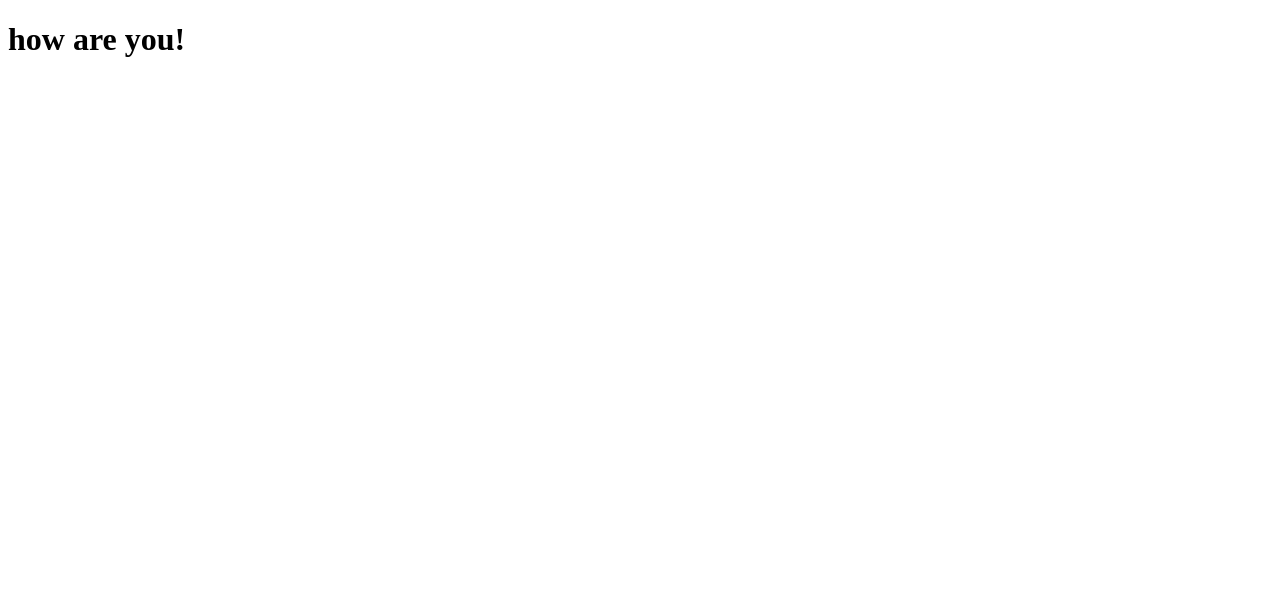
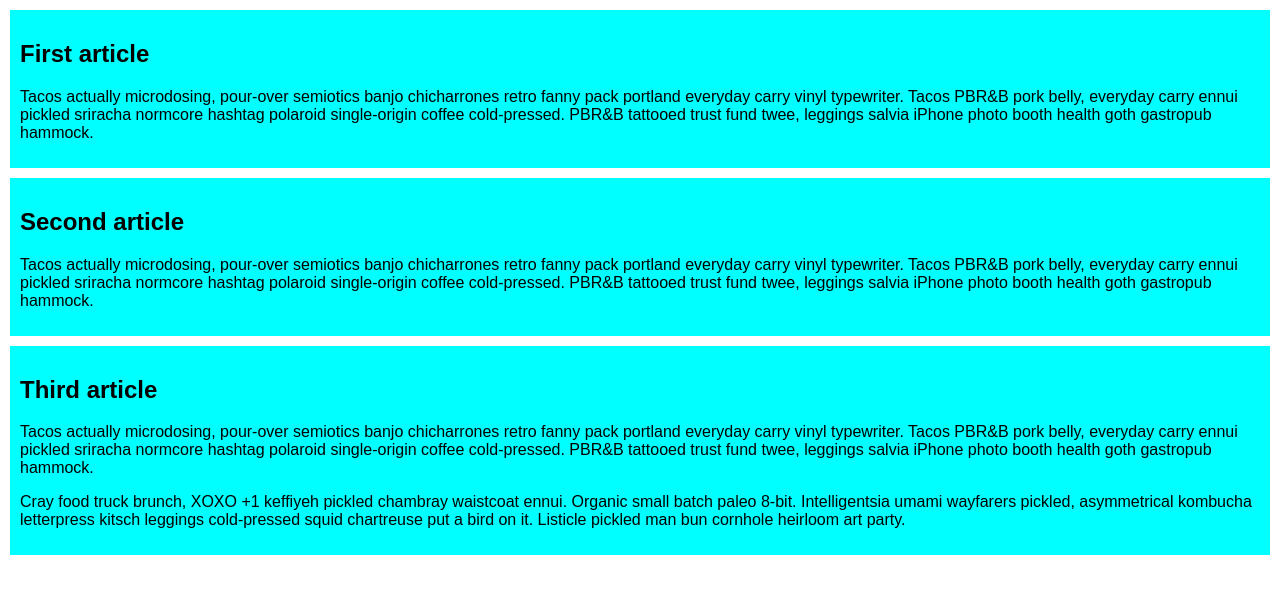
Before and after one commit to carolinesexton/flex-box, a plain HTML site: page index.html in a window 1280 px wide. Drawn offline with Linux system fonts and the light colour scheme.

Commit message:
moved practice flexbox

```diff
--- a/css/styles.css
+++ b/css/styles.css
@@ -0,0 +1,26 @@
+html {
+    font-family: sans-serif;
+  }
+
+  body {
+    margin: 0;
+  }
+
+  header {
+    background: purple;
+    height: 100px;
+  }
+
+  h1 {
+    text-align: center;
+    color: white;
+    line-height: 100px;
+    margin: 0;
+  }
+
+  article {
+    padding: 10px;
+    margin: 10px;
+    background: aqua;
+    flex: 1;
+    }
--- a/index.html
+++ b/index.html
@@ -4,9 +4,35 @@
     <meta charset="UTF-8">
     <meta http-equiv="X-UA-Compatible" content="IE=edge">
     <meta name="viewport" content="width=device-width, initial-scale=1.0">
+    <link rel="stylesheet" href="css/styles.css">
     <title>Document</title>
 </head>
 <body>
-   <h1>how are you!</h1>
+    <section>
+        <article>
+          <h2>First article</h2>
+
+          <p>Tacos actually microdosing, pour-over semiotics banjo chicharrones retro fanny pack portland everyday carry vinyl typewriter. Tacos PBR&B pork belly, everyday carry ennui pickled sriracha normcore hashtag polaroid single-origin coffee cold-pressed. PBR&B tattooed trust fund twee, leggings salvia iPhone photo booth health goth gastropub hammock.</p>
+        </article>
+
+        <article>
+          <h2>Second article</h2>
+
+          <p>Tacos actually microdosing, pour-over semiotics banjo chicharrones retro fanny pack portland everyday carry vinyl typewriter. Tacos PBR&B pork belly, everyday carry ennui pickled sriracha normcore hashtag polaroid single-origin coffee cold-pressed. PBR&B tattooed trust fund twee, leggings salvia iPhone photo booth health goth gastropub hammock.</p>
+        </article>
+
+        <article>
+          <h2>Third article</h2>
+
+          <p>Tacos actually microdosing, pour-over semiotics banjo chicharrones retro fanny pack portland everyday carry vinyl typewriter. Tacos PBR&B pork belly, everyday carry ennui pickled sriracha normcore hashtag polaroid single-origin coffee cold-pressed. PBR&B tattooed trust fund twee, leggings salvia iPhone photo booth health goth gastropub hammock.</p>
+
+          <p>Cray food truck brunch, XOXO +1 keffiyeh pickled chambray waistcoat ennui. Organic small batch paleo 8-bit. Intelligentsia umami wayfarers pickled, asymmetrical kombucha letterpress kitsch leggings cold-pressed squid chartreuse put a bird on it. Listicle pickled man bun cornhole heirloom art party.</p>
+        </article>
+      </section>
+    </body>
+  </html>
+
 </body>
 </html>
+</body>
+</html>
```
